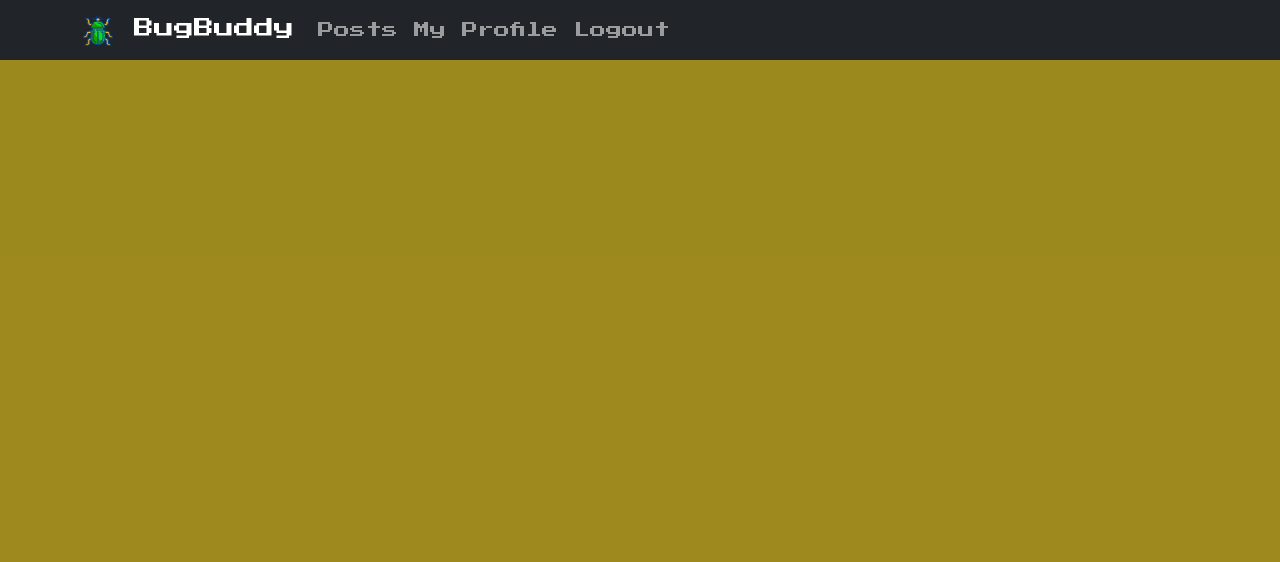
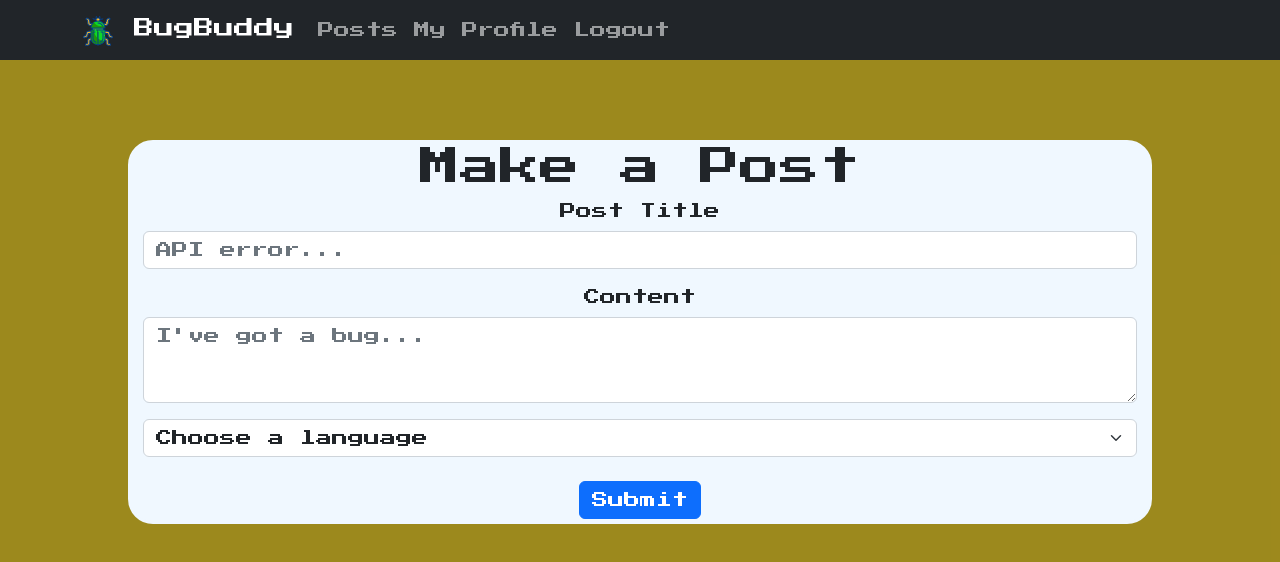
Before and after one commit to joshlawlor/BugBuddy-2.0, a React (Create React App) app in the folder bugbuddy/: page /posts/create in a window 1280 px wide. Shown: the top 562 px of the page. Built offline with nearby package versions, Linux system fonts and the light colour scheme; sample sign-in values are in the browser's storage.

Commit message:
Create page functional. Need to add interactivity, media upload, file upload

```diff
--- a/bugbuddy/src/App.js
+++ b/bugbuddy/src/App.js
@@ -12,11 +12,11 @@ import NavbarCollapse from 'react-bootstrap/esm/NavbarCollapse';
 
 //PAGES
 import PostsPage from './pages/PostsPage/PostsPage';
+import CreatePage from './pages/CreatePage/CreatePage';
 import WelcomePage from './pages/WelcomePage/WelcomePage';
 import LoginForm from './components/LoginForm/LoginForm'
 import SignUpForm from './components/SignUpForm/SignUpForm'
 import ProfilePage from './pages/ProfilePage/ProfilePage';
-
 import tokenService from './utils/tokenService';
 import userServices from './utils/userServices'
 import { useNavigate } from 'react-router-dom'
@@ -40,6 +40,7 @@ function App() {
         userServices.logout()
         navigate('/')
       }
+
       return (
         <div className="App">
 
@@ -62,6 +63,7 @@ function App() {
           <Routes>
             <Route path='/' element={<WelcomePage/>}/>
             <Route path='/posts' element={<PostsPage backendURL={backendURL}/>}/>
+            <Route path='/posts/create' element={<CreatePage backendURL={backendURL} loggedIn= {loggedIn}/>}/>
             <Route path='/login' element={<LoginForm backendURL={backendURL}/>}/>
             <Route path='/signup' element={<SignUpForm backendURL={backendURL}/>}/>
             <Route path='/profile' element={<ProfilePage backendURL={backendURL}/>}/>
@@ -95,6 +97,7 @@ function App() {
           <Routes>
             <Route path='/' element={<WelcomePage/>}/>
             <Route path='/posts' element={<PostsPage backendURL={backendURL}/>}/>
+            <Route path='/posts/create' element={<CreatePage backendURL={backendURL} loggedIn= {loggedIn}/>}/>
             <Route path='/login' element={<LoginForm backendURL={backendURL}/>}/>
             <Route path='/signup' element={<SignUpForm backendURL={backendURL}/>}/>
           </Routes>
--- /dev/null
+++ b/bugbuddy/src/pages/CreatePage/CreatePage.css
@@ -0,0 +1,22 @@
+.createMain {
+    /* border: 3px solid red; */
+    height: 60vh;
+    width: 80vw;
+    margin-top: 10vh;
+    margin-left: 10vw;
+    margin-right: 10vw;
+    margin-bottom: 10vh;
+}
+
+.createTitle {
+    /* border: 3px solid green; */
+    margin-top: 1vh;
+}
+
+.createForm{
+    border: 3px solid  aliceblue;
+    margin-top: 2vh;
+    height: 48vh;
+    border-radius: 25px;
+    background-color: aliceblue;
+}
--- /dev/null
+++ b/bugbuddy/src/pages/CreatePage/CreatePage.jsx
@@ -0,0 +1,101 @@
+import React, { useEffect, useState } from 'react'
+import { useNavigate } from 'react-router-dom'
+import './CreatePage.css'
+import tokenService from '../../utils/tokenService'
+
+//BOOTSTRAP
+import { Container, Form, Button } from 'react-bootstrap'
+
+
+const CreatePage = ({ backendURL, loggedIn }) => {
+    let navigate = useNavigate();
+    const [auth, setAuth] = useState();
+    const userToken = tokenService.getToken()
+
+    const initialState = {
+        title: "",
+        content: "",
+        category: ""
+    }
+
+    const [formData, setFormData] = useState(initialState)
+
+    function handleChange(event) {
+        setFormData({ ...formData, [event.target.id]: event.target.value });
+    }
+
+    function handleSubmit(e) {
+        e.preventDefault();
+
+        fetch(`${backendURL}/posts/`, {
+            method: "POST", body: JSON.stringify(formData),
+            headers: new Headers({ 'content-type': 'application/json', 'Authorization': `${userToken}` })
+        })
+            .then(response => {
+                setFormData(initialState)
+                return response.json()
+            })
+            .then(response => {
+                navigate('/posts', { replace: true })
+                window.location.reload(false);
+            })
+    }
+
+    console.log('CREATE', loggedIn)
+
+    useEffect(() => {
+        setAuth(loggedIn)
+        console.log(auth)
+    })
+
+    if (loggedIn) {
+        return (
+            <div className='createMain'>
+                {/* <h1>Create Main</h1> */}
+                <Container className='createTitle'>
+                    {/* <h1>Need help?</h1> */}
+                </Container>
+
+                <Container className="createForm">
+                    <h1>Make a Post</h1>
+                    <Form onSubmit={handleSubmit}>
+                        <Form.Group className="mb-3" controlId="title">
+                            <Form.Label>Post Title</Form.Label>
+                            <Form.Control onChange={handleChange} placeholder="API error..." />
+                        </Form.Group>
+
+                        <Form.Group className="mb-3" controlId="content">
+                            <Form.Label>Content</Form.Label>
+                            <Form.Control onChange={handleChange} as='textarea' rows={3} placeholder="I've got a bug..." />
+                        </Form.Group>
+
+                        <Form.Group controlId="category">
+                            <Form.Select onChange={handleChange} aria-label="Category Select">
+                                <option>Choose a language</option>
+                                <option value='Javascript'>Javascript</option>
+                                <option value='Python'>Python</option>
+                                <option value='CSS'>CSS</option>
+                            </Form.Select>
+                        </Form.Group>
+
+
+                        <br />
+                        <Button variant="primary" type="submit">
+                            Submit
+                        </Button>
+                    </Form>
+
+                </Container>
+            </div>
+
+        )
+    } else {
+        navigate('/')
+    }
+
+
+
+}
+
+
+export default CreatePage;
--- a/bugbuddy/src/pages/PostsPage/PostsPage.css
+++ b/bugbuddy/src/pages/PostsPage/PostsPage.css
@@ -1,11 +1,11 @@
 .postsMain {
     height: 93.5vh;
-    border: 3px solid red;
-    height: 100vh;
+    /* border: 3px solid red; */
+    height: 90vh;
 }
 
 .makePost {
-    border: 3px solid green;
+    /* border: 3px solid green; */
     border-radius: 25px;
     margin-top: 2vh;
     margin-left: 15px;
@@ -19,11 +19,25 @@
 
 
 .postsList {
-    border: 3px solid blue;
-    margin-top: 10vh;
+    height: 60vh;
+    border: 3px solid aliceblue;
+    border-radius: 25px;
+    background-color: aliceblue;
+    margin-top: 2vh;
     margin-left: 15px;
     margin-right: 15px;
     display: flex;
     flex-direction: column;
 
 }
+
+.posts {
+    margin-top: 1vh;
+    margin-bottom: 1vh;
+    width: 100vw;
+}
+
+.searchBox{
+    border-radius: 25px;
+    /* width: 50vh; */
+}
--- a/bugbuddy/src/pages/PostsPage/PostsPage.jsx
+++ b/bugbuddy/src/pages/PostsPage/PostsPage.jsx
@@ -1,10 +1,33 @@
-import React from 'react'
+import React, { useEffect, useState } from 'react'
+import { useNavigate } from 'react-router-dom'
 import './PostsPage.css'
 
 //BOOTSTRAP
-import { Card, Form, Button, Navbar, Nav, Container } from 'react-bootstrap'
+import { Card, Form, Button, Navbar, Nav, Container, ListGroup, ListGroupItem } from 'react-bootstrap'
 
-const PostsPage = () => {
+const PostsPage = ({ backendURL }) => {
+
+    let navigate = useNavigate()
+
+    const [posts, setPosts] = useState([]);
+
+    async function getAllPosts() {
+        await fetch(`${backendURL}/posts/`, {
+            method: "GET",
+            headers: new Headers({ 'content-type': 'application/json' })
+        })
+            .then(response => {
+                if (response.ok)
+                    return response.json();
+            })
+            .then(response => {
+                setPosts([...response])
+            })
+    }
+
+    useEffect(() => {
+        getAllPosts()
+    }, [])
 
 
     return (
@@ -12,7 +35,7 @@ const PostsPage = () => {
             {/* <h1>Posts Page here!</h1> */}
 
             <div className='makePost'>
-                <Navbar bg='dark' variant='dark'>
+                <Navbar className='searchBox' style={{ width: '90vw'}} bg='dark' variant='dark'>
 
                     <Container>
                         <Navbar.Toggle aria-controls="responsive-navbar-nav" />
@@ -34,7 +57,30 @@ const PostsPage = () => {
             </div>
 
             <div className='postsList'>
-                <h1>PostsList here</h1>
+
+                <Container className="posts">
+                    {posts.map(post => {
+                        return (
+                            <Card style={{}}>
+                                <Card.Body>
+                                <Card.Title>{post.title}</Card.Title>
+                                <Button a href={`/posts/${post._id}`}>View Post</Button>
+                                </Card.Body>
+                            </Card>
+                            // <ListGroup.Item>
+                            //    {post.title}
+                            //    <Button size="sm">View Post</Button>
+                            // </ListGroup.Item>
+
+
+
+                        )
+
+
+                    })}
+
+                </Container>
+
             </div>
 
 
```
